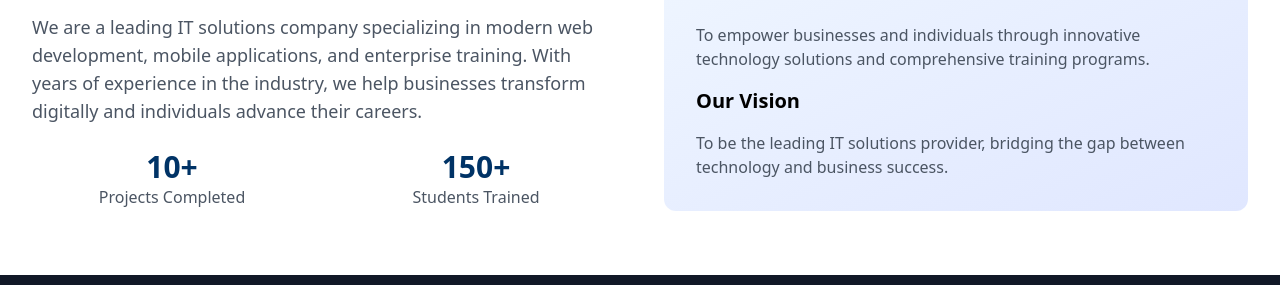
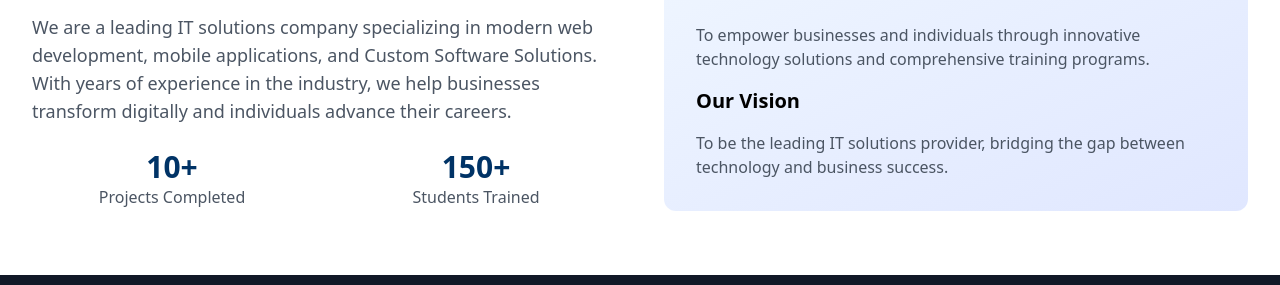
Before and after one commit to manueninfotech/Official-Website, a website: page index.html in a window 1280 px wide. Shown: the part 733-1018 px from the top of the page. Drawn offline with nearby package versions, Linux system fonts and the light colour scheme.

Commit message:
Update index.html

```diff
--- a/index.html
+++ b/index.html
@@ -135,7 +135,7 @@
                         <div class="fade-in">
                             <h2 class="text-3xl md:text-4xl font-bold text-gray-900 mb-6">About MANUEN INFOTECH</h2>
                             <p class="text-lg text-gray-600 mb-6">
-                                We are a leading IT solutions company specializing in modern web development, mobile applications, and enterprise training. With years of experience in the industry, we help businesses transform digitally and individuals advance their careers.
+                                We are a leading IT solutions company specializing in modern web development, mobile applications, and Custom Software Solutions. With years of experience in the industry, we help businesses transform digitally and individuals advance their careers.
                             </p>
                             <div class="grid grid-cols-2 gap-6">
                                 <div class="text-center">
```
